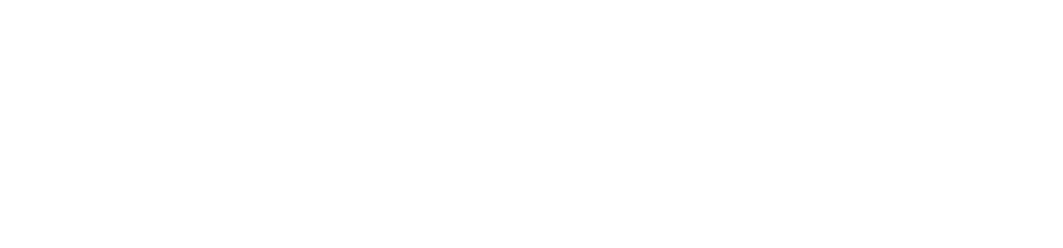
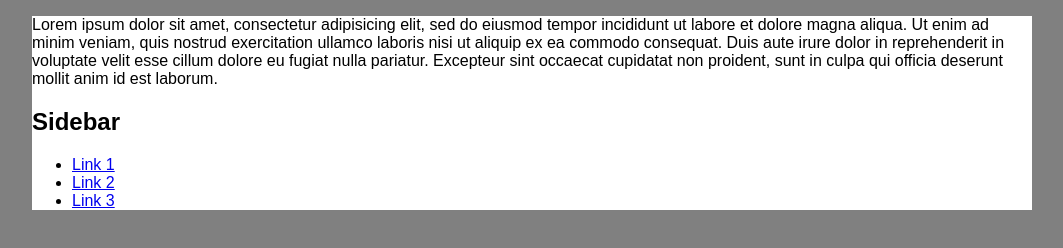
Before and after one commit to jv13/remote-control, a plain HTML site: page index.html in a window 1280 px wide. Shown: the whole page, without its empty margins (108-1171 px from the left). Drawn offline with Linux system fonts and the light colour scheme.

Commit message:
Add default content and styling

```diff
--- a/css/main.css
+++ b/css/main.css
@@ -0,0 +1,10 @@
+body {
+    background: gray;
+}
+
+
+.container{
+    background: white;
+    margin: auto;
+    width: 1000px;
+}
--- a/index.html
+++ b/index.html
@@ -2,7 +2,7 @@
 <html lang="en">
 <head>
     <meta charset="utf-8">
-    <title></title>
+    <title>Remote</title>
     <meta name="description" content="">
 
     <link rel="stylesheet" href="css/vendor/normalize.min.css">
@@ -10,7 +10,21 @@
 </head>
 <body>
 
+    <div class="container">
+        <div class="content">
+            <p>Lorem ipsum dolor sit amet, consectetur adipisicing elit, sed do eiusmod tempor incididunt ut labore et dolore magna aliqua. Ut enim ad minim veniam, quis nostrud exercitation ullamco laboris nisi ut aliquip ex ea commodo consequat. Duis aute irure dolor in reprehenderit in voluptate velit esse cillum dolore eu fugiat nulla pariatur. Excepteur sint occaecat cupidatat non proident, sunt in culpa qui officia deserunt mollit anim id est laborum.</p>
+        </div>
 
+
+        <aside class="sidebar">
+            <h2>Sidebar</h2>
+            <ul>
+                <li><a href="#">Link 1</a></li>
+                <li><a href="#">Link 2</a></li>
+                <li><a href="#">Link 3</a></li>
+            </ul>
+        </aside>
+    </div>
 
 </body>
 </html>
```
